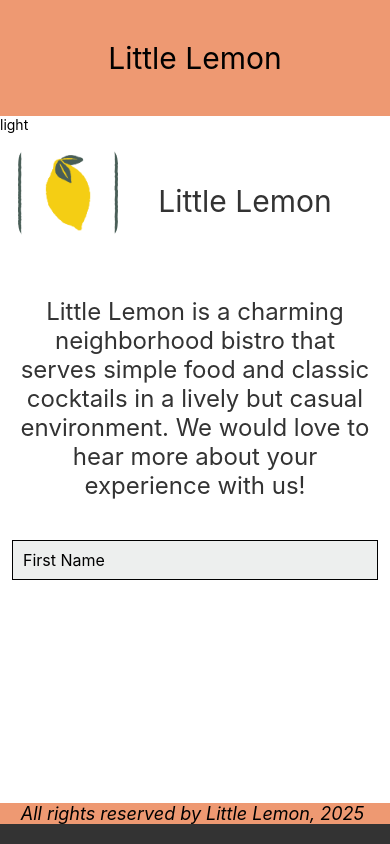
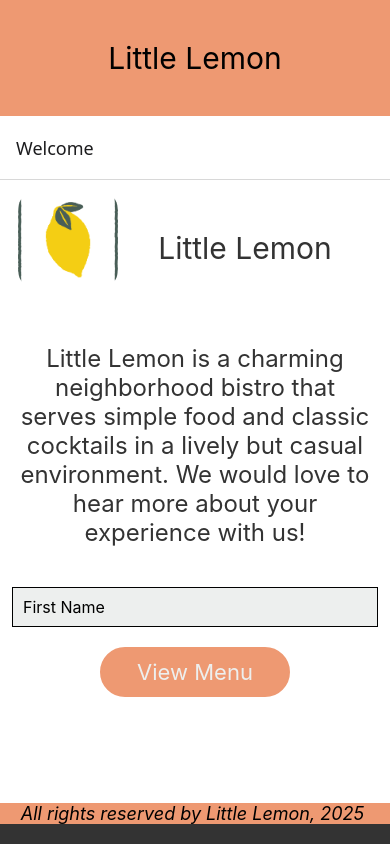
Before and after one commit to s9m33r/little-lemon, a React Native app: screen /Welcome in a window 390 px wide. Built offline with nearby package versions, Linux system fonts and the light colour scheme.

Commit message:
React Stack Navigation

```diff
--- a/App.js
+++ b/App.js
@@ -1,23 +1,32 @@
 import * as React from 'react';
 import { View, Text, StyleSheet } from 'react-native';
+import { NavigationContainer } from '@react-navigation/native';
+import { createNativeStackNavigator } from '@react-navigation/native-stack';
+
 
 import LittleLemonHeader from './components/LittleLemonHeader';
 import LittleLemonFooter from './components/LittleLemonFooter';
 import WelcomeScreen from './WelcomeScreen';
-import MenuItems from './components/MenuItemsSectionList';
+import MenuScreen from './components/MenuItemsSectionList';
 import LoginScreen from './LoginScreen';
 
 export default function App() {
+  const Stack = createNativeStackNavigator();
+
   return (
-    <>
+    <NavigationContainer>
       <View style={styles.container}>
-        <LittleLemonHeader />
-        <WelcomeScreen/>
-      </View>
-      <View style={styles.footerContainer}>
-        <LittleLemonFooter />
-      </View>
-    </>
+          <LittleLemonHeader />
+          <Stack.Navigator initialRouteName="Welcome">
+            <Stack.Screen name="Login" component={LoginScreen} />
+            <Stack.Screen name="Welcome" component={WelcomeScreen} />
+            <Stack.Screen name="Menu" component={MenuScreen} />
+          </Stack.Navigator>
+        </View>
+        <View style={styles.footerContainer}>
+          <LittleLemonFooter />
+        </View>
+    </NavigationContainer>
   );
 }
 
--- a/WelcomeScreen.js
+++ b/WelcomeScreen.js
@@ -1,7 +1,7 @@
 import * as React from 'react';
-import { ScrollView, Text, StyleSheet, TextInput, Image, View, useColorScheme } from 'react-native';
+import { ScrollView, Text, StyleSheet, TextInput, Image, View, useColorScheme, Pressable } from 'react-native';
 
-export default function WelcomeScreen() {
+export default function WelcomeScreen({ navigation }) {
   const colorScheme = useColorScheme()
 
   const [firstName, onChangeFirstName] = React.useState('');
@@ -14,7 +14,6 @@
           ? { backgroundColor: '#fff' }
           : { backgroundColor: '#333333' },
       ]} keyboardDismissMode='on-drag'>
-      <Text>{colorScheme}</Text>
       <View style={styles.headerWrapper}>
         <Image style={styles.image} source={require('./img/Little Lemon Logo.png')} />
         <Text
@@ -35,6 +34,9 @@
         to hear more about your experience with us!
       </Text>
       <TextInput style={styles.inputBox} value={firstName} onChangeText={onChangeFirstName} placeholder={'First Name'} />
+      <Pressable onPress={() => navigation.navigate('Menu')}>
+        <Text style={styles.buttonText}>View Menu</Text>
+      </Pressable>
     </ScrollView>
   );
 }
@@ -75,4 +77,16 @@
     height: 100,
     borderRadius: 20,
   },
+  buttonText: {
+    fontSize: 22,
+    padding: 10,
+    marginVertical: 8,
+    margin: 100,
+    backgroundColor: '#EE9972',
+    borderColor: '#EE9972',
+    borderWidth: 2,
+    borderRadius: 50,
+    color: '#EDEFEE',
+    textAlign: 'center',
+  },
 });
--- a/components/MenuItemsSectionList.js
+++ b/components/MenuItemsSectionList.js
@@ -27,7 +27,6 @@
         renderItem={renderItem}
         renderSectionHeader={renderSectionHeader}
         ItemSeparatorComponent={Separator}
-        ListFooterComponent={Footer}
     />
 }
 
--- a/package.json
+++ b/package.json
@@ -11,10 +11,14 @@
   "dependencies": {
     "@react-native-clipboard/clipboard": "^1.16.1",
     "@react-native-community/hooks": "^3.0.0",
+    "@react-navigation/native": "^7.0.14",
+    "@react-navigation/native-stack": "^7.2.0",
     "expo": "~52.0.27",
     "expo-status-bar": "~2.0.1",
     "react": "18.3.1",
-    "react-native": "0.76.6"
+    "react-native": "0.76.6",
+    "react-native-safe-area-context": "4.12.0",
+    "react-native-screens": "~4.4.0"
   },
   "devDependencies": {
     "@babel/core": "^7.20.0"
```
Also changed, not shown: 1 other file (tests, documents, lock files or other folders).
